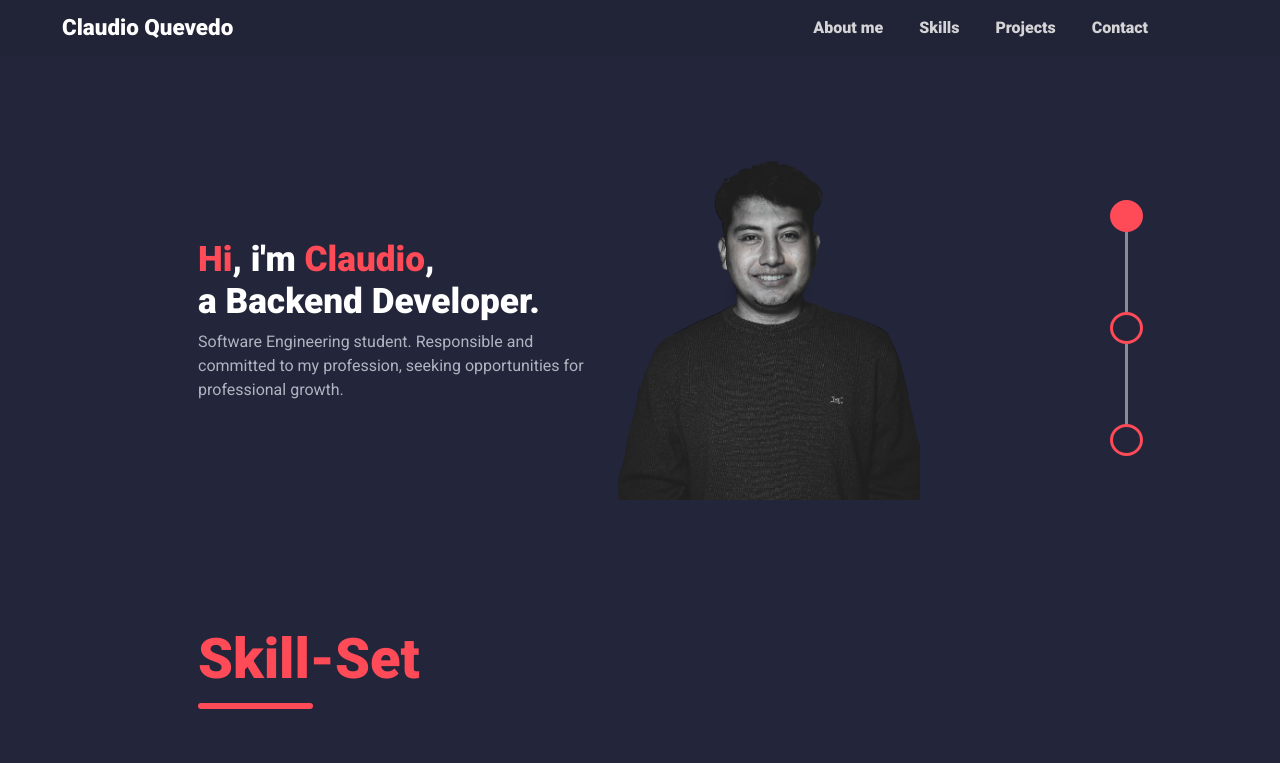
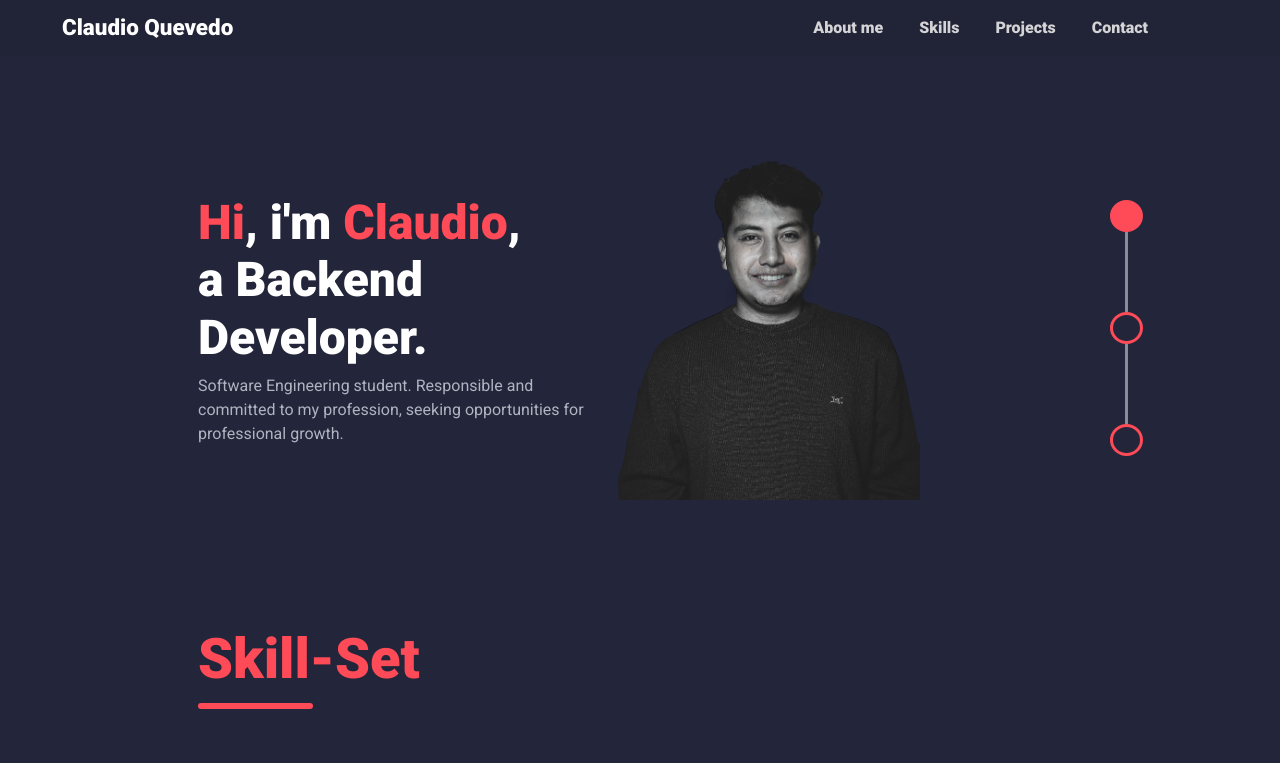
Before and after one commit to Claudiocci3/portfolio, a website: page index.html in a window 1280 px wide. Shown: the top 763 px of the page. Drawn offline with nearby package versions, Linux system fonts and the light colour scheme.

Commit message:
cambiando tamaño letra a .col1

```diff
--- a/assets/styles/styles.css
+++ b/assets/styles/styles.css
@@ -81,7 +81,7 @@ body {
 }
 .col1 h1 {
   font-weight: 900;
-  font-size: 2.2rem;
+  font-size: 3rem;
 }
 .hi {
   color: #ff4a57;
```
